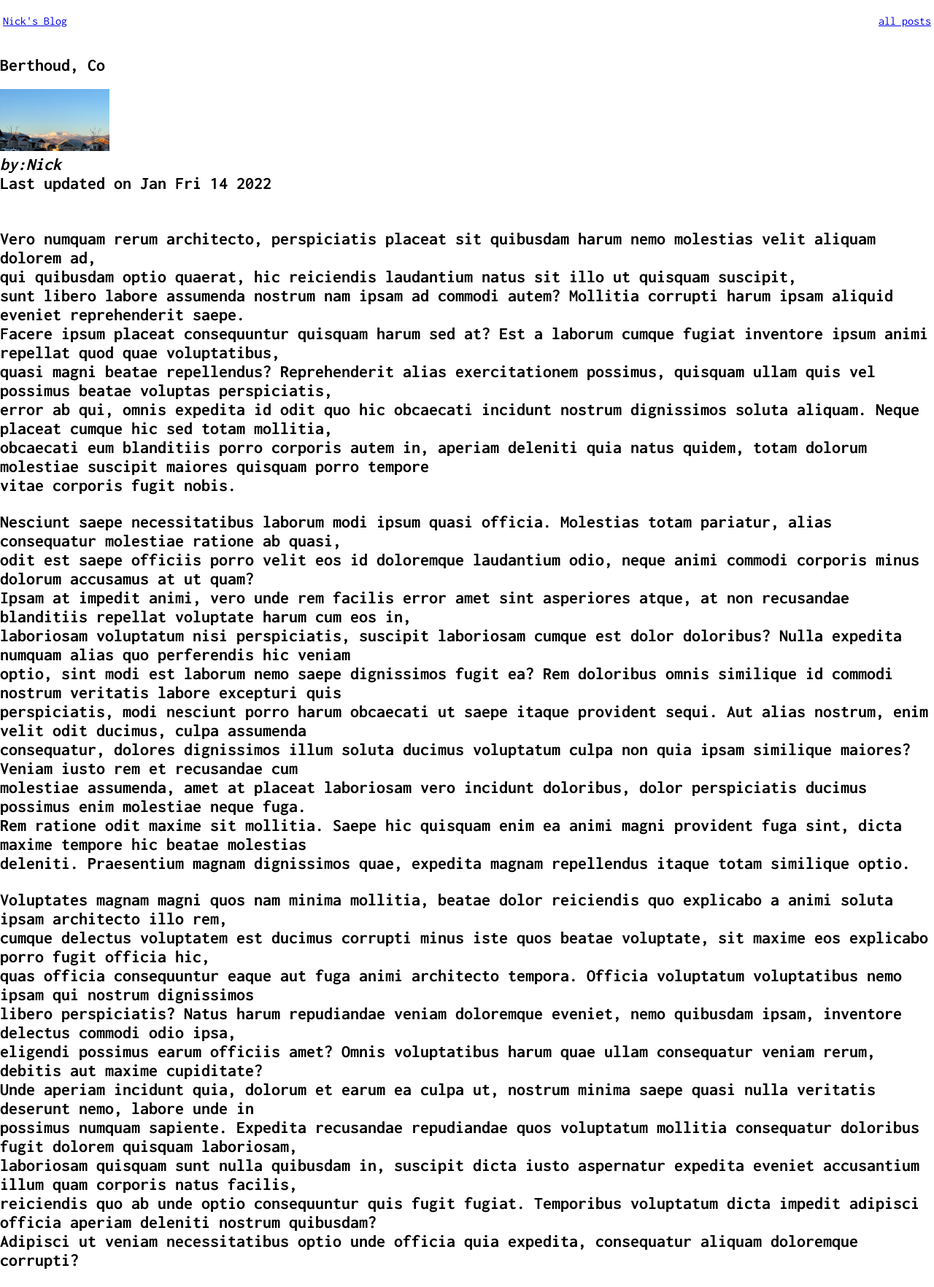
After one commit to nickschrimpf/django_blog, a Django app: page /posts/berthoud in a window 1280 px wide. The commit adds this page. Shown: the whole page at 73% size. Run offline with Django 4.2, Linux system fonts and the light colour scheme.

Commit message:
added dynamic templates for post and post-detail

```diff
--- /dev/null
+++ b/blog/static/blog/includes/post.css
@@ -0,0 +1,4 @@
+img{
+    max-height: 150px;
+    max-width: 150px;
+}
--- a/blog/templates/blog/includes/header.html
+++ b/blog/templates/blog/includes/header.html
@@ -1,6 +1,6 @@
 <header>
     <nav>
-        <span>Nick's Blog</span>
-        <a href="">all posts</a>
+        <span><a href=" {% url 'welcome-page' %}">Nick's Blog</a></span>
+        <a href=" {% url 'posts-page' %}">all posts</a>
     </nav>
 </header>
--- /dev/null
+++ b/blog/templates/blog/post-detail.html
@@ -0,0 +1,29 @@
+{% extends 'base.html' %}
+{% load static %}
+
+{% block css_stylesheet %}
+    <link rel="stylesheet" href="{% static "blog/includes/header.css" %}">
+    <link rel="stylesheet" href="{% static "blog/includes/post.css" %}">
+{% endblock %}
+
+{% block page_title %}
+    {{post.title}}
+{% endblock page_title %}
+
+{% block content %}
+{% include "blog/includes/header.html" %}
+<section>
+    <h2>{{post.title}}<h2>
+        <article>
+            <img src="{% static "blog/images/"|add:post.image %}" alt="{{post.title}}">
+            <address>by:{{post.author}}</address>
+            <div>
+                Last updated on <time>{{post.date| date:"M D d Y"}} </time>
+            </div>
+        </article>
+
+        <main>
+          {{post.content |linebreaks}}
+        </main>
+</section>
+{% endblock %}
--- a/blog/urls.py
+++ b/blog/urls.py
@@ -2,6 +2,7 @@ from django.urls import path
 from . import views
 
 urlpatterns = [
-    path("",views.index),
-    # path('posts',views.posts)
+    path('',views.index,name="welcome-page"),
+    path('posts',views.posts_page,name="posts-page"),
+    path('posts/<slug:slug>',views.post_detail,name="post-detail-page")
 ]
--- a/blog/views.py
+++ b/blog/views.py
@@ -1,16 +1,145 @@
 from django.shortcuts import render
+from datetime import date
+# Create your views here.
+posts = [
+    {
+        "slug":"berthoud",
+        "image":"theSisters.jpeg",
+        "author":"Nick",
+        "date": date(2022,1,14),
+        "title":"Berthoud, Co",
+        "excerpt":"Amazing views of Longs Peak and Mt. Meeker",
+        "content" : """
+            Vero numquam rerum architecto, perspiciatis placeat sit quibusdam harum nemo molestias velit aliquam dolorem ad,
+            qui quibusdam optio quaerat, hic reiciendis laudantium natus sit illo ut quisquam suscipit,
+            sunt libero labore assumenda nostrum nam ipsam ad commodi autem? Mollitia corrupti harum ipsam aliquid eveniet reprehenderit saepe.
+            Facere ipsum placeat consequuntur quisquam harum sed at? Est a laborum cumque fugiat inventore ipsum animi repellat quod quae voluptatibus,
+            quasi magni beatae repellendus? Reprehenderit alias exercitationem possimus, quisquam ullam quis vel possimus beatae voluptas perspiciatis,
+            error ab qui, omnis expedita id odit quo hic obcaecati incidunt nostrum dignissimos soluta aliquam. Neque placeat cumque hic sed totam mollitia,
+            obcaecati eum blanditiis porro corporis autem in, aperiam deleniti quia natus quidem, totam dolorum molestiae suscipit maiores quisquam porro tempore
+            vitae corporis fugit nobis.
 
-# Create your views here.
-blog_posts = {
-    '0':'post about learning Django',
-    '1':'post about making a blog',
-    '2':'post about Gardening',
-    '3':'post about design',
-    '4':'post about tacos',
-}
+            Nesciunt saepe necessitatibus laborum modi ipsum quasi officia. Molestias totam pariatur, alias consequatur molestiae ratione ab quasi,
+            odit est saepe officiis porro velit eos id doloremque laudantium odio, neque animi commodi corporis minus dolorum accusamus at ut quam?
+            Ipsam at impedit animi, vero unde rem facilis error amet sint asperiores atque, at non recusandae blanditiis repellat voluptate harum cum eos in,
+            laboriosam voluptatum nisi perspiciatis, suscipit laboriosam cumque est dolor doloribus? Nulla expedita numquam alias quo perferendis hic veniam
+            optio, sint modi est laborum nemo saepe dignissimos fugit ea? Rem doloribus omnis similique id commodi nostrum veritatis labore excepturi quis
+            perspiciatis, modi nesciunt porro harum obcaecati ut saepe itaque provident sequi. Aut alias nostrum, enim velit odit ducimus, culpa assumenda
+            consequatur, dolores dignissimos illum soluta ducimus voluptatum culpa non quia ipsam similique maiores? Veniam iusto rem et recusandae cum
+            molestiae assumenda, amet at placeat laboriosam vero incidunt doloribus, dolor perspiciatis ducimus possimus enim molestiae neque fuga.
+            Rem ratione odit maxime sit mollitia. Saepe hic quisquam enim ea animi magni provident fuga sint, dicta maxime tempore hic beatae molestias
+            deleniti. Praesentium magnam dignissimos quae, expedita magnam repellendus itaque totam similique optio.
+
+            Voluptates magnam magni quos nam minima mollitia, beatae dolor reiciendis quo explicabo a animi soluta ipsam architecto illo rem,
+            cumque delectus voluptatem est ducimus corrupti minus iste quos beatae voluptate, sit maxime eos explicabo porro fugit officia hic,
+            quas officia consequuntur eaque aut fuga animi architecto tempora. Officia voluptatum voluptatibus nemo ipsam qui nostrum dignissimos
+            libero perspiciatis? Natus harum repudiandae veniam doloremque eveniet, nemo quibusdam ipsam, inventore delectus commodi odio ipsa,
+            eligendi possimus earum officiis amet? Omnis voluptatibus harum quae ullam consequatur veniam rerum, debitis aut maxime cupiditate?
+            Unde aperiam incidunt quia, dolorum et earum ea culpa ut, nostrum minima saepe quasi nulla veritatis deserunt nemo, labore unde in
+            possimus numquam sapiente. Expedita recusandae repudiandae quos voluptatum mollitia consequatur doloribus fugit dolorem quisquam laboriosam,
+            laboriosam quisquam sunt nulla quibusdam in, suscipit dicta iusto aspernatur expedita eveniet accusantium illum quam corporis natus facilis,
+            reiciendis quo ab unde optio consequuntur quis fugit fugiat. Temporibus voluptatum dicta impedit adipisci officia aperiam deleniti nostrum quibusdam?
+            Adipisci ut veniam necessitatibus optio unde officia quia expedita, consequatur aliquam doloremque corrupti?
+        """
+    },
+    {
+        "slug":"horsetooth",
+        "image":"horsetooth.jpeg",
+        "author":"Nick",
+        "date": date(2023,2,15),
+        "title":"Horse Tooth Resevour",
+        "excerpt":"the best place to hike to swim in CO",
+        "content" : """
+            Vero numquam rerum architecto, perspiciatis placeat sit quibusdam harum nemo molestias velit aliquam dolorem ad,
+            qui quibusdam optio quaerat, hic reiciendis laudantium natus sit illo ut quisquam suscipit,
+            sunt libero labore assumenda nostrum nam ipsam ad commodi autem? Mollitia corrupti harum ipsam aliquid eveniet reprehenderit saepe.
+            Facere ipsum placeat consequuntur quisquam harum sed at? Est a laborum cumque fugiat inventore ipsum animi repellat quod quae voluptatibus,
+            quasi magni beatae repellendus? Reprehenderit alias exercitationem possimus, quisquam ullam quis vel possimus beatae voluptas perspiciatis,
+            error ab qui, omnis expedita id odit quo hic obcaecati incidunt nostrum dignissimos soluta aliquam. Neque placeat cumque hic sed totam mollitia,
+            obcaecati eum blanditiis porro corporis autem in, aperiam deleniti quia natus quidem, totam dolorum molestiae suscipit maiores quisquam porro tempore
+            vitae corporis fugit nobis.
+
+            Nesciunt saepe necessitatibus laborum modi ipsum quasi officia. Molestias totam pariatur, alias consequatur molestiae ratione ab quasi,
+            odit est saepe officiis porro velit eos id doloremque laudantium odio, neque animi commodi corporis minus dolorum accusamus at ut quam?
+            Ipsam at impedit animi, vero unde rem facilis error amet sint asperiores atque, at non recusandae blanditiis repellat voluptate harum cum eos in,
+            laboriosam voluptatum nisi perspiciatis, suscipit laboriosam cumque est dolor doloribus? Nulla expedita numquam alias quo perferendis hic veniam
+            optio, sint modi est laborum nemo saepe dignissimos fugit ea? Rem doloribus omnis similique id commodi nostrum veritatis labore excepturi quis
+            perspiciatis, modi nesciunt porro harum obcaecati ut saepe itaque provident sequi. Aut alias nostrum, enim velit odit ducimus, culpa assumenda
+            consequatur, dolores dignissimos illum soluta ducimus voluptatum culpa non quia ipsam similique maiores? Veniam iusto rem et recusandae cum
+            molestiae assumenda, amet at placeat laboriosam vero incidunt doloribus, dolor perspiciatis ducimus possimus enim molestiae neque fuga.
+            Rem ratione odit maxime sit mollitia. Saepe hic quisquam enim ea animi magni provident fuga sint, dicta maxime tempore hic beatae molestias
+            deleniti. Praesentium magnam dignissimos quae, expedita magnam repellendus itaque totam similique optio.
+
+            Voluptates magnam magni quos nam minima mollitia, beatae dolor reiciendis quo explicabo a animi soluta ipsam architecto illo rem,
+            cumque delectus voluptatem est ducimus corrupti minus iste quos beatae voluptate, sit maxime eos explicabo porro fugit officia hic,
+            quas officia consequuntur eaque aut fuga animi architecto tempora. Officia voluptatum voluptatibus nemo ipsam qui nostrum dignissimos
+            libero perspiciatis? Natus harum repudiandae veniam doloremque eveniet, nemo quibusdam ipsam, inventore delectus commodi odio ipsa,
+            eligendi possimus earum officiis amet? Omnis voluptatibus harum quae ullam consequatur veniam rerum, debitis aut maxime cupiditate?
+            Unde aperiam incidunt quia, dolorum et earum ea culpa ut, nostrum minima saepe quasi nulla veritatis deserunt nemo, labore unde in
+            possimus numquam sapiente. Expedita recusandae repudiandae quos voluptatum mollitia consequatur doloribus fugit dolorem quisquam laboriosam,
+            laboriosam quisquam sunt nulla quibusdam in, suscipit dicta iusto aspernatur expedita eveniet accusantium illum quam corporis natus facilis,
+            reiciendis quo ab unde optio consequuntur quis fugit fugiat. Temporibus voluptatum dicta impedit adipisci officia aperiam deleniti nostrum quibusdam?
+            Adipisci ut veniam necessitatibus optio unde officia quia expedita, consequatur aliquam doloremque corrupti?
+        """
+    },
+    {
+        "slug":"hanging-lake",
+        "image":"hangingLake.jpeg",
+        "author":"Nick",
+        "date": date(2022,2,14),
+        "title":"Hanging Lake",
+        "excerpt":"One mile straight up",
+        "content" : """
+            Vero numquam rerum architecto, perspiciatis placeat sit quibusdam harum nemo molestias velit aliquam dolorem ad,
+            qui quibusdam optio quaerat, hic reiciendis laudantium natus sit illo ut quisquam suscipit,
+            sunt libero labore assumenda nostrum nam ipsam ad commodi autem? Mollitia corrupti harum ipsam aliquid eveniet reprehenderit saepe.
+            Facere ipsum placeat consequuntur quisquam harum sed at? Est a laborum cumque fugiat inventore ipsum animi repellat quod quae voluptatibus,
+            quasi magni beatae repellendus? Reprehenderit alias exercitationem possimus, quisquam ullam quis vel possimus beatae voluptas perspiciatis,
+            error ab qui, omnis expedita id odit quo hic obcaecati incidunt nostrum dignissimos soluta aliquam. Neque placeat cumque hic sed totam mollitia,
+            obcaecati eum blanditiis porro corporis autem in, aperiam deleniti quia natus quidem, totam dolorum molestiae suscipit maiores quisquam porro tempore
+            vitae corporis fugit nobis.
+
+            Nesciunt saepe necessitatibus laborum modi ipsum quasi officia. Molestias totam pariatur, alias consequatur molestiae ratione ab quasi,
+            odit est saepe officiis porro velit eos id doloremque laudantium odio, neque animi commodi corporis minus dolorum accusamus at ut quam?
+            Ipsam at impedit animi, vero unde rem facilis error amet sint asperiores atque, at non recusandae blanditiis repellat voluptate harum cum eos in,
+            laboriosam voluptatum nisi perspiciatis, suscipit laboriosam cumque est dolor doloribus? Nulla expedita numquam alias quo perferendis hic veniam
+            optio, sint modi est laborum nemo saepe dignissimos fugit ea? Rem doloribus omnis similique id commodi nostrum veritatis labore excepturi quis
+            perspiciatis, modi nesciunt porro harum obcaecati ut saepe itaque provident sequi. Aut alias nostrum, enim velit odit ducimus, culpa assumenda
+            consequatur, dolores dignissimos illum soluta ducimus voluptatum culpa non quia ipsam similique maiores? Veniam iusto rem et recusandae cum
+            molestiae assumenda, amet at placeat laboriosam vero incidunt doloribus, dolor perspiciatis ducimus possimus enim molestiae neque fuga.
+            Rem ratione odit maxime sit mollitia. Saepe hic quisquam enim ea animi magni provident fuga sint, dicta maxime tempore hic beatae molestias
+            deleniti. Praesentium magnam dignissimos quae, expedita magnam repellendus itaque totam similique optio.
+
+            Voluptates magnam magni quos nam minima mollitia, beatae dolor reiciendis quo explicabo a animi soluta ipsam architecto illo rem,
+            cumque delectus voluptatem est ducimus corrupti minus iste quos beatae voluptate, sit maxime eos explicabo porro fugit officia hic,
+            quas officia consequuntur eaque aut fuga animi architecto tempora. Officia voluptatum voluptatibus nemo ipsam qui nostrum dignissimos
+            libero perspiciatis? Natus harum repudiandae veniam doloremque eveniet, nemo quibusdam ipsam, inventore delectus commodi odio ipsa,
+            eligendi possimus earum officiis amet? Omnis voluptatibus harum quae ullam consequatur veniam rerum, debitis aut maxime cupiditate?
+            Unde aperiam incidunt quia, dolorum et earum ea culpa ut, nostrum minima saepe quasi nulla veritatis deserunt nemo, labore unde in
+            possimus numquam sapiente. Expedita recusandae repudiandae quos voluptatum mollitia consequatur doloribus fugit dolorem quisquam laboriosam,
+            laboriosam quisquam sunt nulla quibusdam in, suscipit dicta iusto aspernatur expedita eveniet accusantium illum quam corporis natus facilis,
+            reiciendis quo ab unde optio consequuntur quis fugit fugiat. Temporibus voluptatum dicta impedit adipisci officia aperiam deleniti nostrum quibusdam?
+            Adipisci ut veniam necessitatibus optio unde officia quia expedita, consequatur aliquam doloremque corrupti?
+        """
+    },
+]
+def get_date(post):
+    return post['date']
 
 def index(request):
-    return render(request,"blog/index.html")
+    sorted_posts = sorted(posts,key=get_date)
+    latest_posts = sorted_posts[-2:]
+    return render(request,"blog/index.html",{
+        "posts":latest_posts
+    })
 
-def posts(request):
-    return render(request,"blog/index.html")
+def posts_page(request):
+    return render(request,"blog/posts.html",{
+        "posts":posts
+    })
+
+def post_detail(request,slug):
+    post = next(post for post in posts if post['slug'] == slug)
+    return render(request,"blog/post-detail.html",{
+        "post":post
+    })
```
Also changed, not shown: blog/templates/blog/includes/post.html (added, +14 -0 lines), blog/templates/blog/index.html (+7 -3 lines), blog/templates/blog/posts.html (added, +21 -0 lines), templates/404.html (added, +7 -0 lines), blog/static/blog/images/horsetooth.jpeg (added), blog/static/blog/images/theSisters.jpeg (added), 1 other file.
